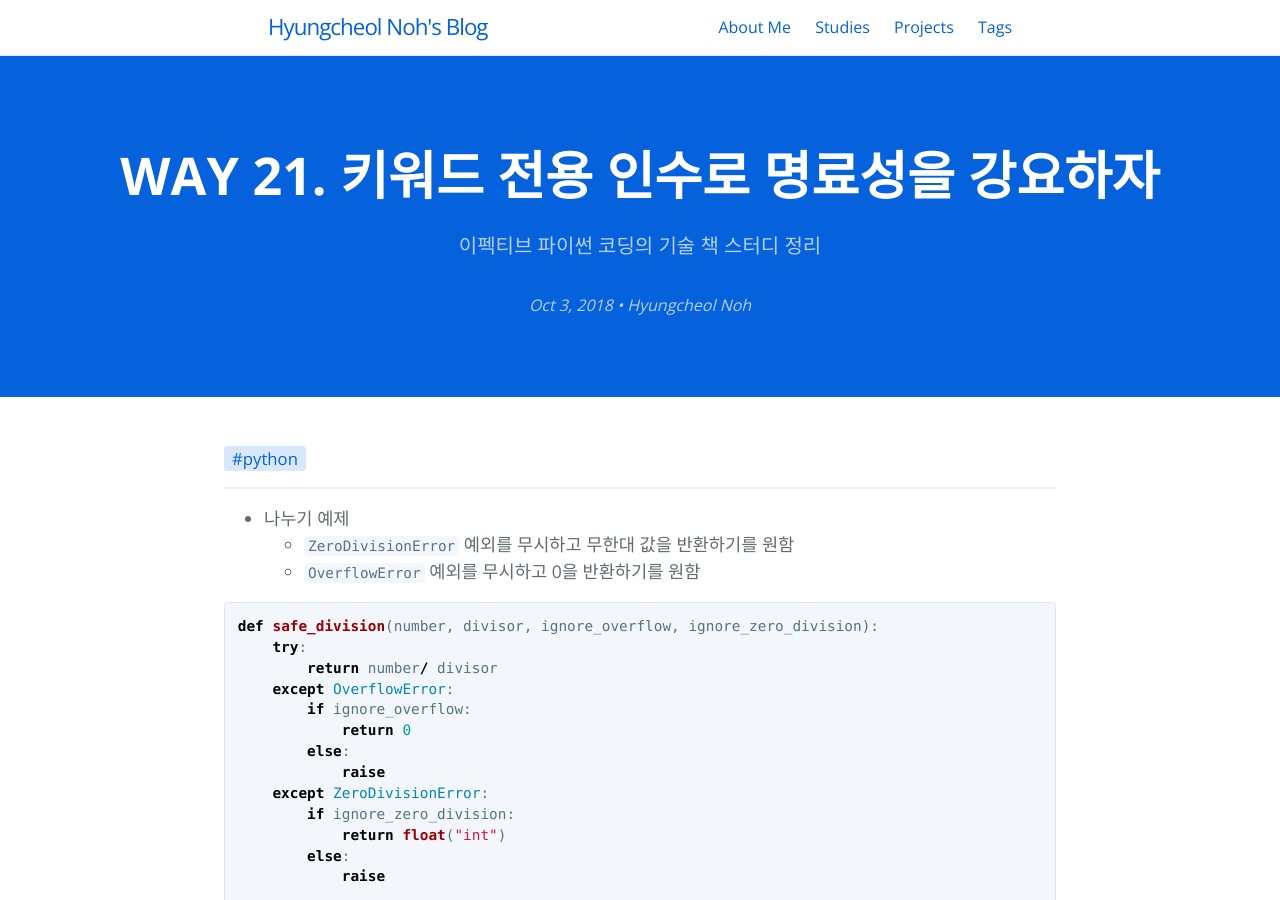
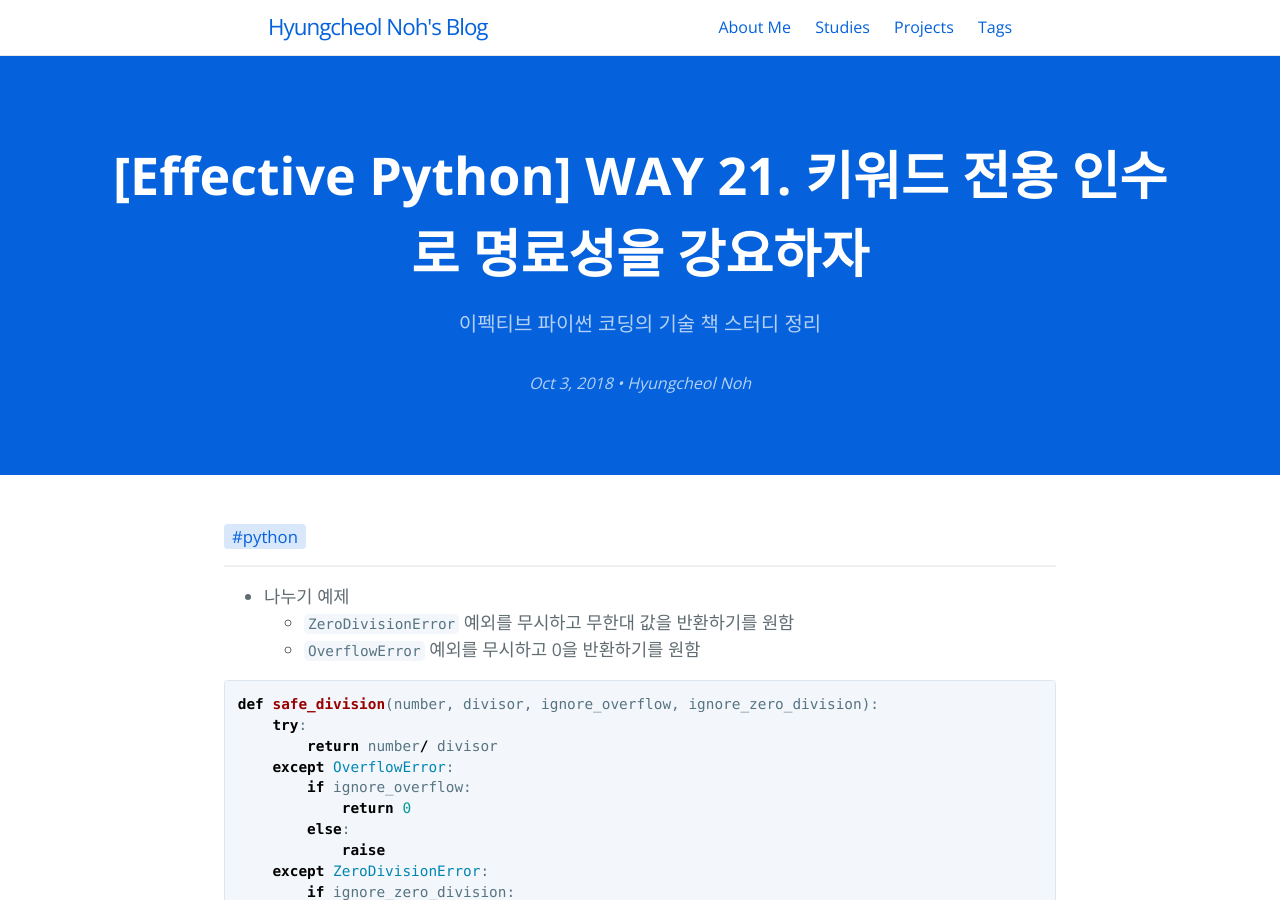
Before and after one commit to hcnoh/hcnoh.github.io, a Jekyll site: the page built from _posts/2018-10-03-effective-python-way21.md, in a window 1280 px wide and 900 px high. Built offline with Jekyll 4.4.1, drawn with Linux system fonts in a browser that asks for light colours; comment, search, counter and statistics services are not loaded; some of the changed lines change nothing that is shown.

Commit message:
Update 2018-10-03-effective-python-way21.md

```diff
--- a/_posts/2018-10-03-effective-python-way21.md
+++ b/_posts/2018-10-03-effective-python-way21.md
@@ -1,10 +1,10 @@
 ---
 layout: post
-title: "WAY 21. 키워드 전용 인수로 명료성을 강요하자"
+title: "[Effective Python] WAY 21. 키워드 전용 인수로 명료성을 강요하자"
 date: 2018-10-03 08:58:14
 tagline: "이펙티브 파이썬 코딩의 기술 책 스터디 정리"
 categories:
-- 이펙티브 파이썬 스터디
+- Effective Python
 tags:
 - python
 image: /thumbnail-mobile.png
```
